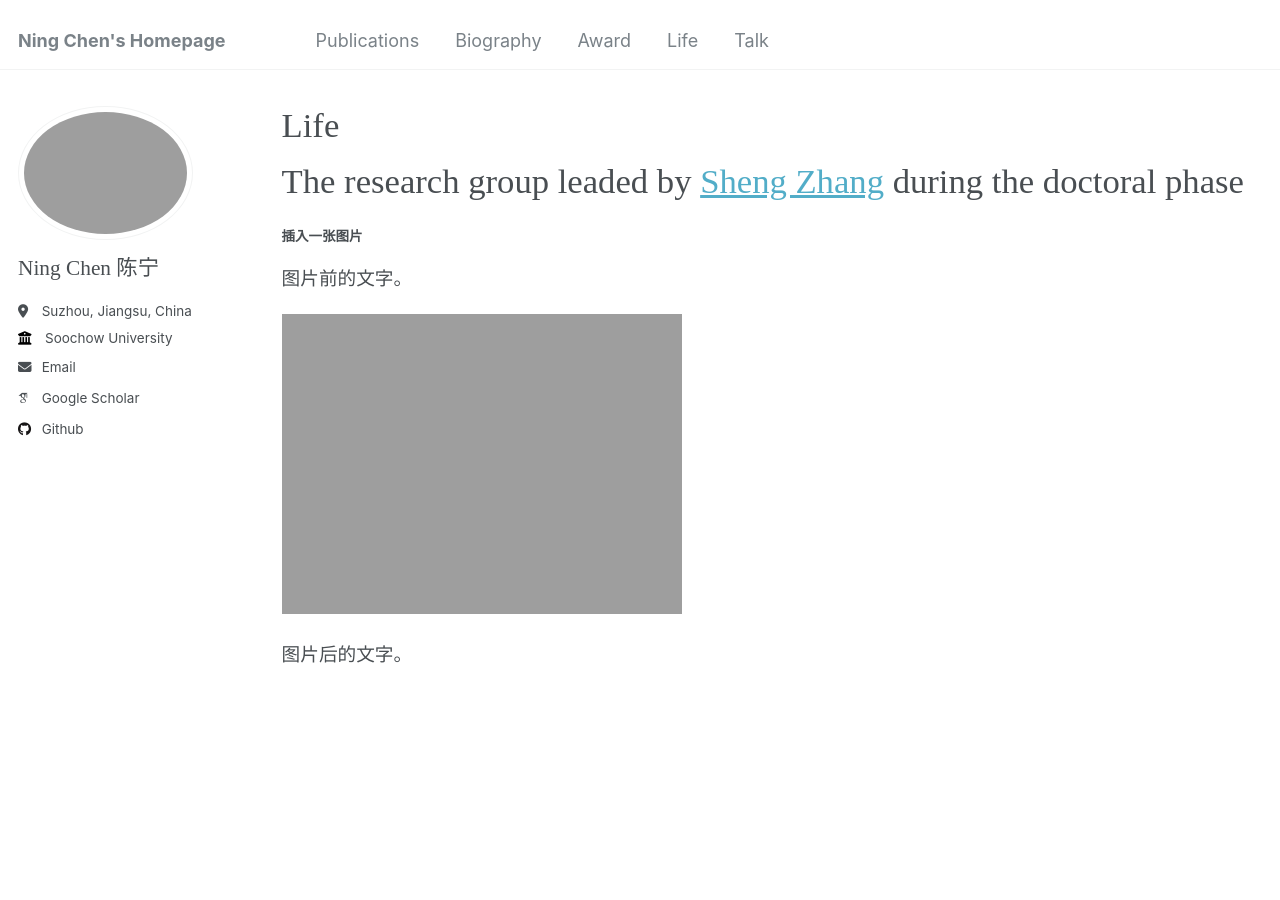
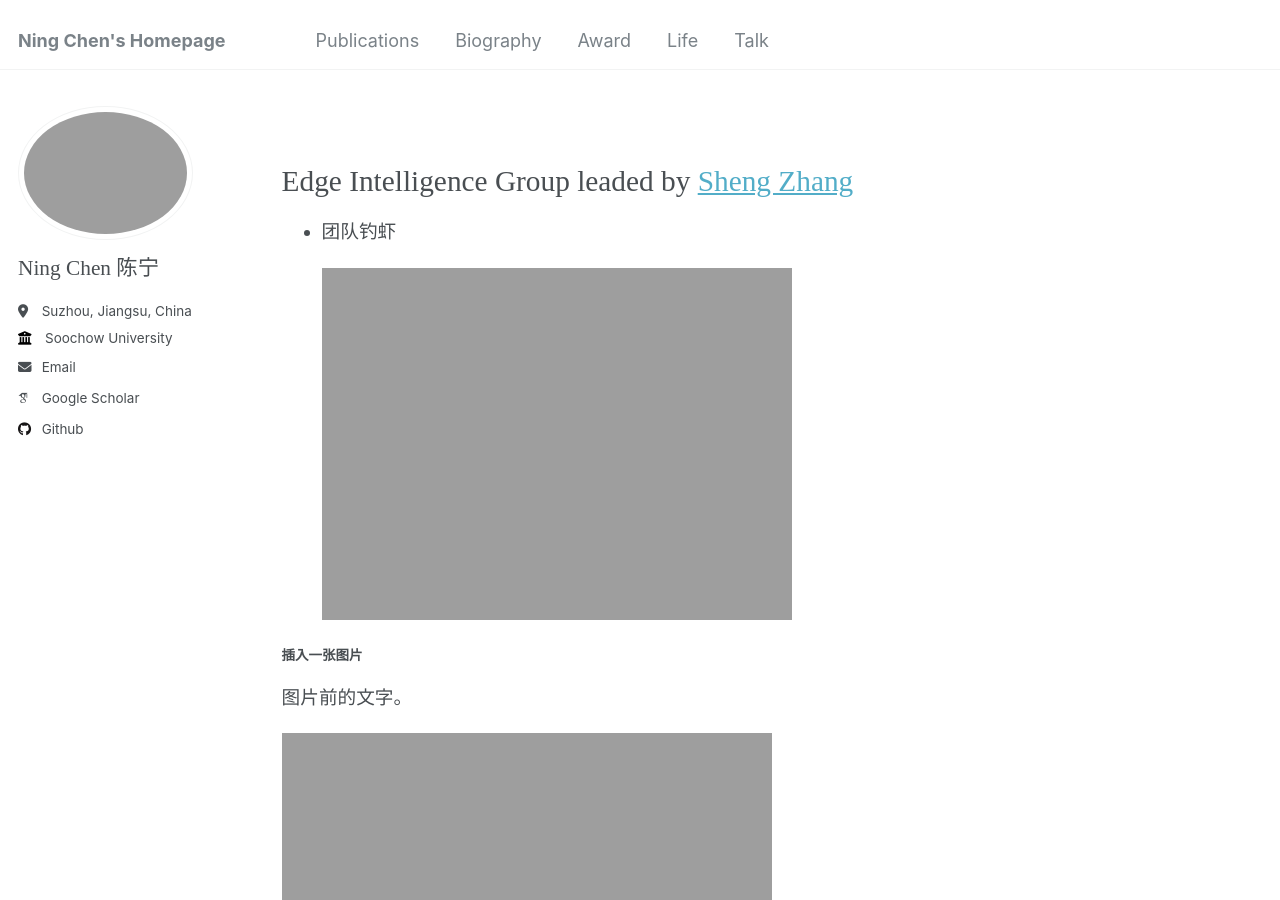
Before and after one commit to nju-cn/nju-cn.github.io, a Jekyll site: the page built from _pages/life.md, in a window 1280 px wide and 900 px high. Built offline with Jekyll 4.4.1, drawn with Linux system fonts in a browser that asks for light colours; some web fonts are replaced.

Commit message:
Merge remote-tracking branch 'origin/master'

```diff
--- a/_pages/life.md
+++ b/_pages/life.md
@@ -1,6 +1,6 @@
 ---
 layout: archive
-title: "Life"
+title: ""
 permalink: /life/
 author_profile: true
 ---
@@ -11,10 +11,21 @@ h2 { font: 22pt Microsoft YaHei !important; }
 h3 { font: 16pt Microsoft YaHei !important; }
 p { font: 14pt kai !important; }
 </style>
+## Edge Intelligence Group leaded by [Sheng Zhang](https://cs.nju.edu.cn/58/1e/c2639a153630/page.htm)
 
-# The research group leaded by [Sheng Zhang](https://cs.nju.edu.cn/58/1e/c2639a153630/page.htm) during the doctoral phase
+* 团队钓虾
+
+  <p><img src="http://nju-cn.github.io/imgage_group/diaoxia.jpg" referrerpolicy="no-referrer" width="50%"></p>
+
+
+
+
+
+
+
+
 
 <h4>插入一张图片</h4>
 <p>图片前的文字。</p>
-<p><img src="http://nju-cn.github.io/imgage_group/diaoxia.jpg" referrerpolicy="no-referrer"></p>
+<p><img src="http://nju-cn.github.io/imgage_group/diaoxia.jpg" referrerpolicy="no-referrer" width="50%"></p>
 <p>图片后的文字。</p>
```
